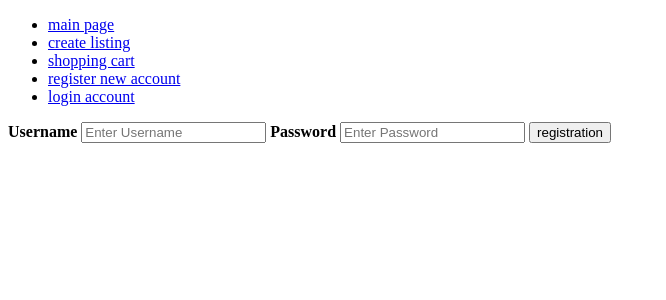
After one commit to MaRonggg/E-Commerce-Website, a Flask app: page /register in a window 1280 px wide. The commit adds this page. Shown: the top 300 px of the page, without its empty margins (0-666 px from the left). Run offline with Flask 2, Linux system fonts and the light colour scheme.

Commit message:
add register page

```diff
--- a/app.py
+++ b/app.py
@@ -3,12 +3,14 @@ from pathlib import Path
 from flask import Flask, render_template
 from user_data.listing import bp as listing_bp
 from user_data.cart import cartbp as cart_bp
+from user_data.register_account import register as reg
 from flask import Flask, request
 
 
 app = Flask(__name__)
 app.register_blueprint(listing_bp)
 app.register_blueprint(cart_bp)
+app.register_blueprint(reg)
 
 
 @app.route('/', methods=['GET'])
--- a/templates/base.html
+++ b/templates/base.html
@@ -11,15 +11,24 @@
   <li>
     <a href="/">main page</a>
   </li>
+
   <li>
     <a href="/create_page">create listing</a>
   </li>
   <li>
     <a href="/shopping_cart">shopping cart</a>
   </li>
+  <li>
+      <a href="/register">register new account </a>
+  </li>
+  <li>
+      <a href="/login">login account</a>
+  </li>
 </ul>
 
 {% block body %}{% endblock %}
+{#added for register account#}
+{% block reg %}{% endblock %}
 
 <script src="listing.js"></script>
 
--- /dev/null
+++ b/templates/register_account.html
@@ -0,0 +1,13 @@
+{% extends "base.html" %}
+
+{% block reg %}
+<form action="/registration" id="registration-form" method="post" enctype="multipart/form-data">
+    <label for="uname"><b>Username</b></label>
+    <input type="text" placeholder="Enter Username" name="uname" required>
+
+    <label for="psw"><b>Password</b></label>
+    <input type="password" placeholder="Enter Password" name="psw" required>
+    <input type="submit" value="registration">
+</form>
+
+{% endblock %}
--- /dev/null
+++ b/user_data/register_account.py
@@ -0,0 +1,13 @@
+from flask import Blueprint, request, render_template
+import json
+from database.database import get_one_user, get_one_shopping_cart
+
+#from database import db
+
+register = Blueprint('register', __name__)
+#listing_collection = db['listing']
+
+
+@register.route('/register', methods=['GET'])
+def reg():
+    return render_template('register_account.html')
```
